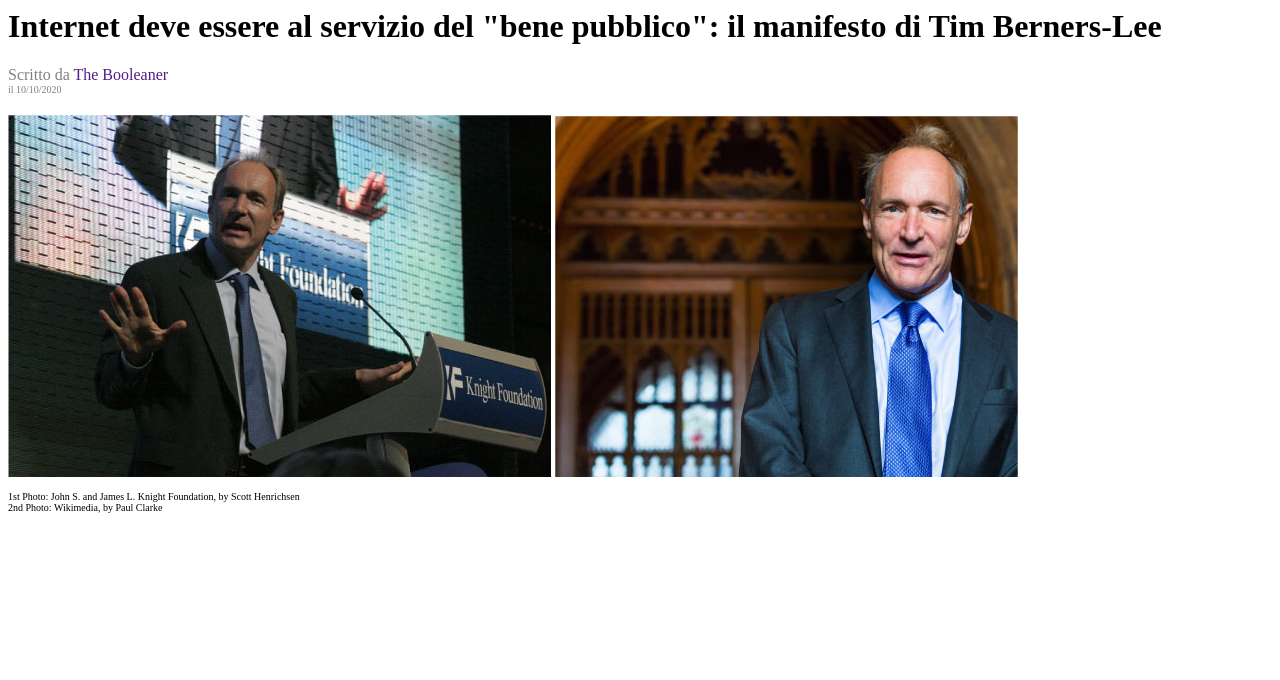
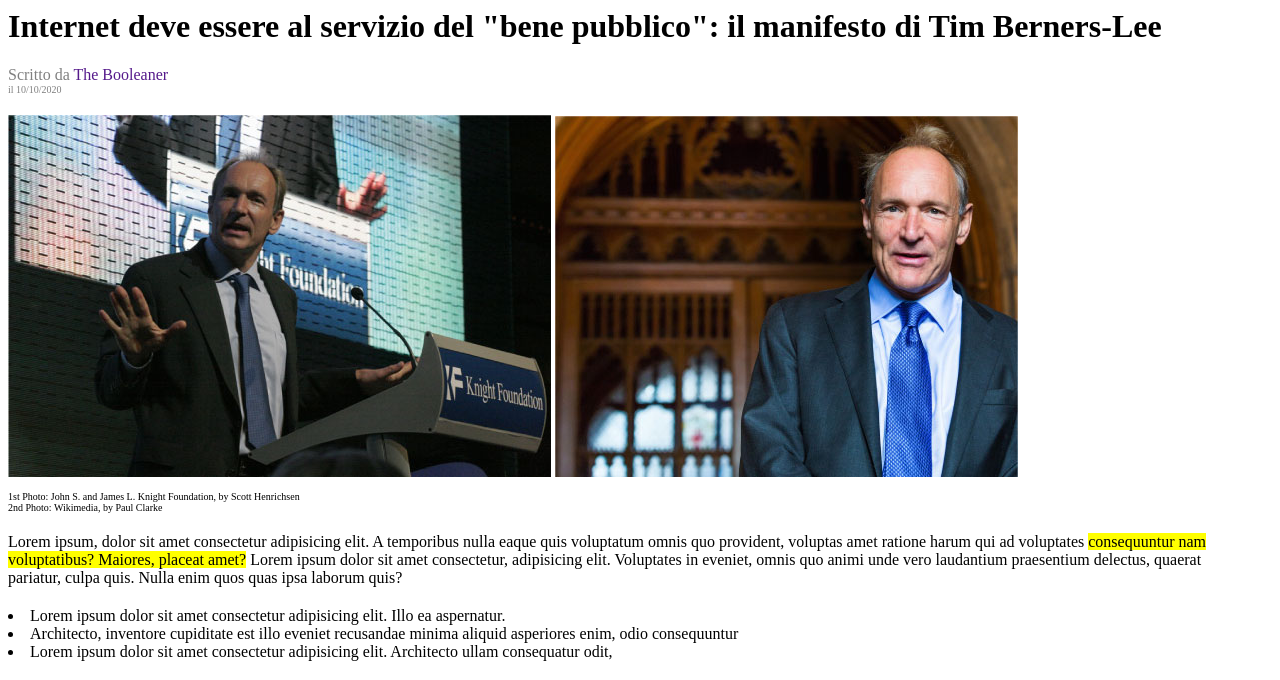
Before and after one commit to Angeloamenta/html-css-booleaner, a plain HTML site: page index.html in a window 1280 px wide. Shown: the part 120-800 px from the top of the page. Drawn offline with Linux system fonts and the light colour scheme.

Commit message:
testo-lista

```diff
--- a/css/style.css
+++ b/css/style.css
@@ -46,3 +46,17 @@ margin-top: 20px;
 .descrizione-foto{
 font-size: 10px;
 }
+
+.articolo-lista{
+margin-top: 20px;
+}
+
+.evidenziato{
+background-color: yellow;
+}
+
+.lista-centrale{
+margin-top: 20px;
+padding-left: 0;
+list-style:inside;
+}
--- a/index.html
+++ b/index.html
@@ -36,8 +36,13 @@
         <!-- /sezione foto -->
 
         <!-- articolo con lista -->
-        <section>
-
+        <section class="articolo-lista">
+            <p>Lorem ipsum, dolor sit amet consectetur adipisicing elit. A temporibus nulla eaque quis voluptatum omnis quo provident, voluptas amet ratione harum qui ad voluptates <span class="evidenziato">consequuntur nam voluptatibus? Maiores, placeat amet?</span> Lorem ipsum dolor sit amet consectetur, adipisicing elit. Voluptates in eveniet, omnis quo animi unde vero laudantium praesentium delectus, quaerat pariatur, culpa quis. Nulla enim quos quas ipsa laborum quis?</p>
+            <ul class="lista-centrale">
+                <li>Lorem ipsum dolor sit amet consectetur adipisicing elit. Illo ea aspernatur.</li>
+                <li> Architecto, inventore cupiditate est illo eveniet recusandae minima aliquid asperiores enim, odio consequuntur</li>
+                <li>Lorem ipsum dolor sit amet consectetur adipisicing elit. Architecto ullam consequatur odit,</li>
+            </ul>
         </section>
         <!-- /articolo con lista -->
 
```
